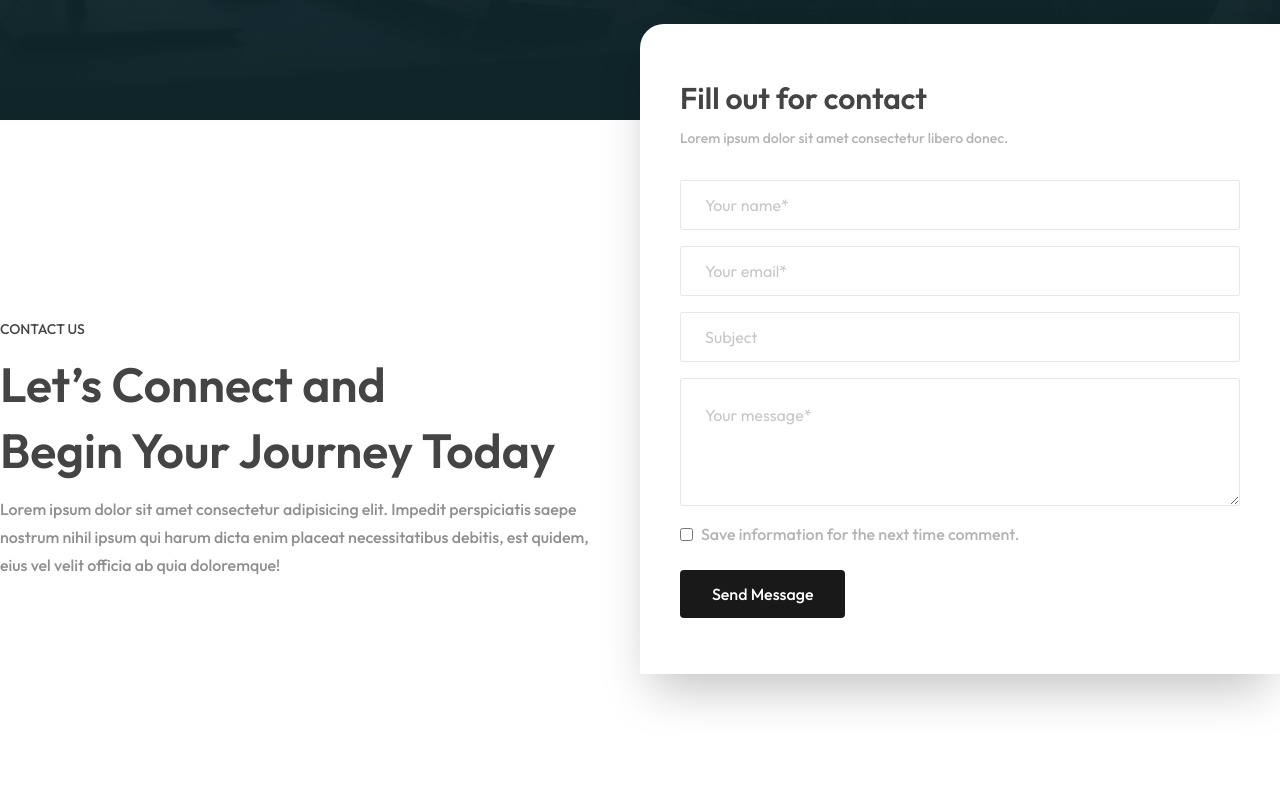
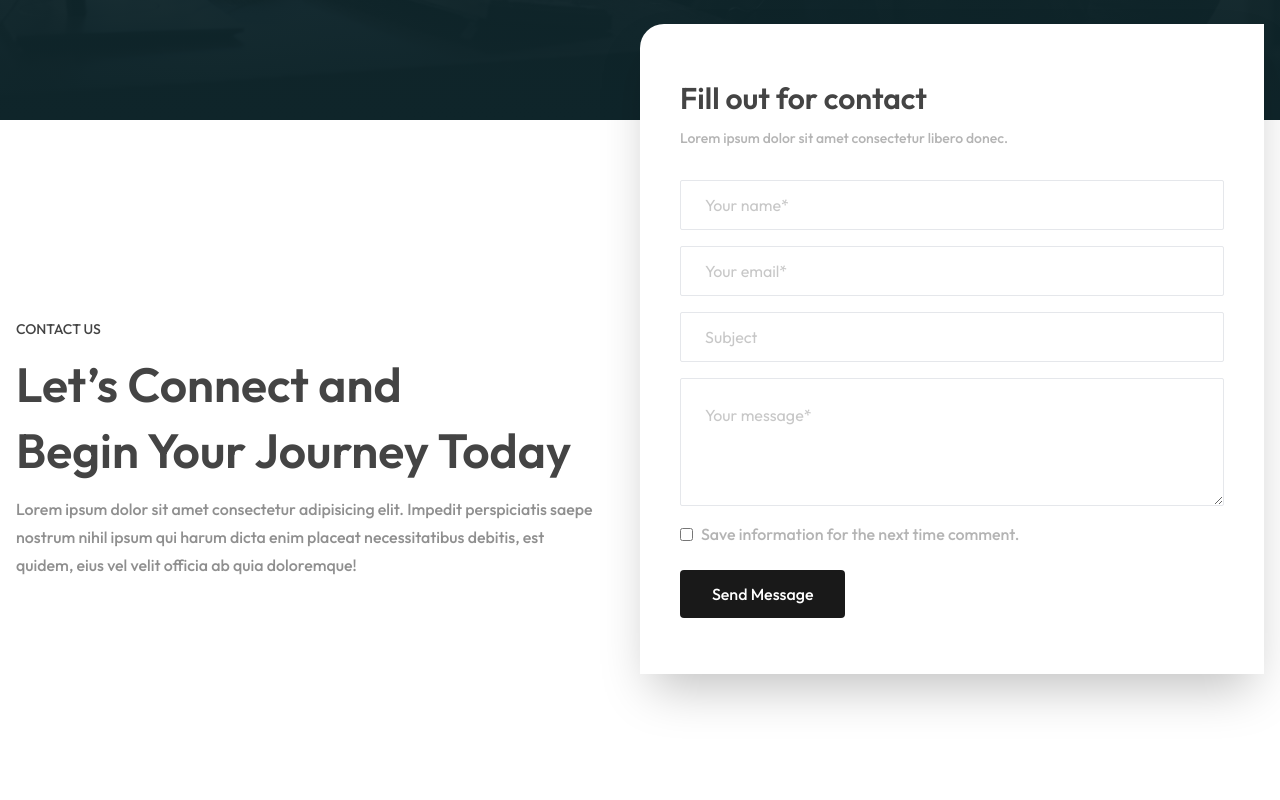
Before and after one commit to ebrahim-2030/realestate-react-app, a React (Vite) app: page /contact in a window 1280 px wide. Shown: the part 520-1320 px from the top of the page. Built offline with nearby package versions, Linux system fonts and the light colour scheme.

Commit message:
style: update contact form style

```diff
--- a/src/components/ContactForm.jsx
+++ b/src/components/ContactForm.jsx
@@ -14,7 +14,7 @@ const ContactForm = () => {
   const formRef = useRef(null);
   const formView = useInView(formRef, { once: true });
   return (
-    <div className="max-w-screen-xl mx-auto bg-white ">
+    <div className="px-4 max-w-screen-xl mx-auto bg-white ">
       <div className="flex flex-col-reverse lg:flex-row  lg:items-center gap-8 lg:gap-10">
         {/* text box */}
         <motion.div
```
